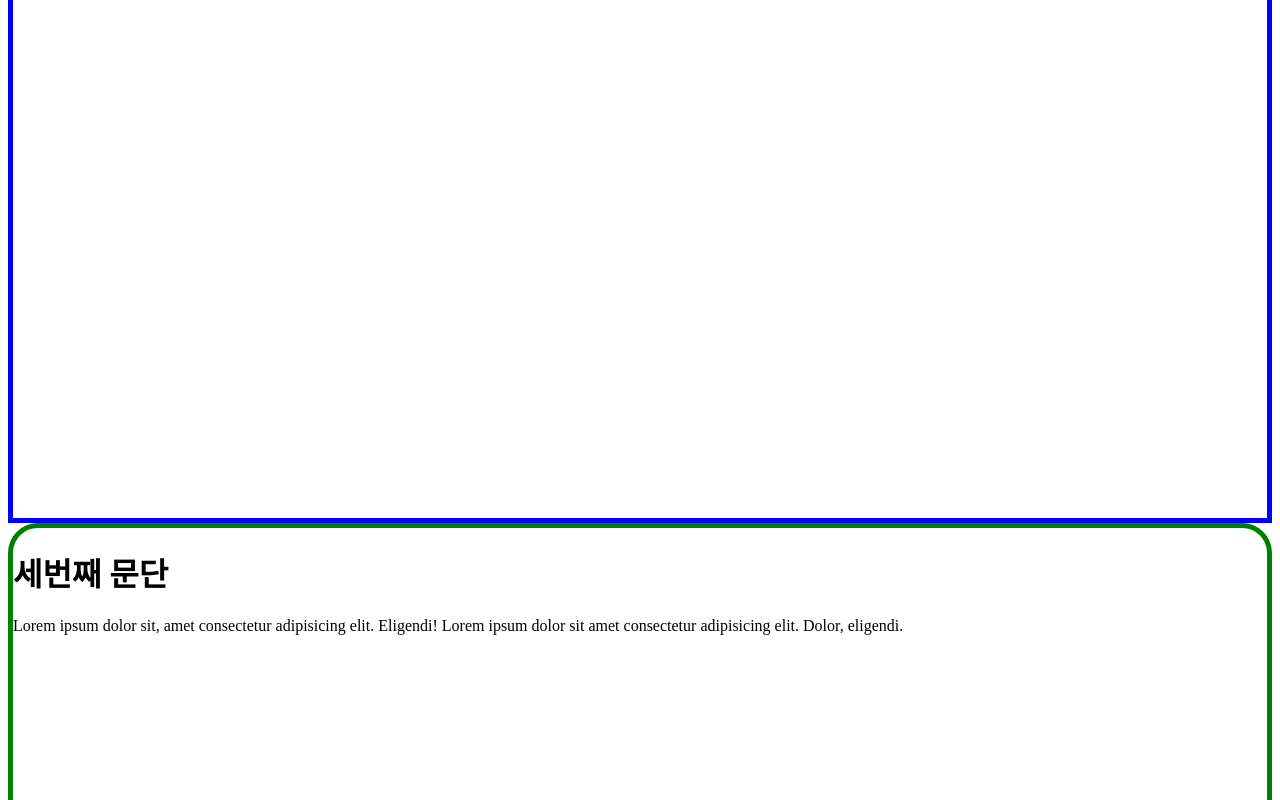
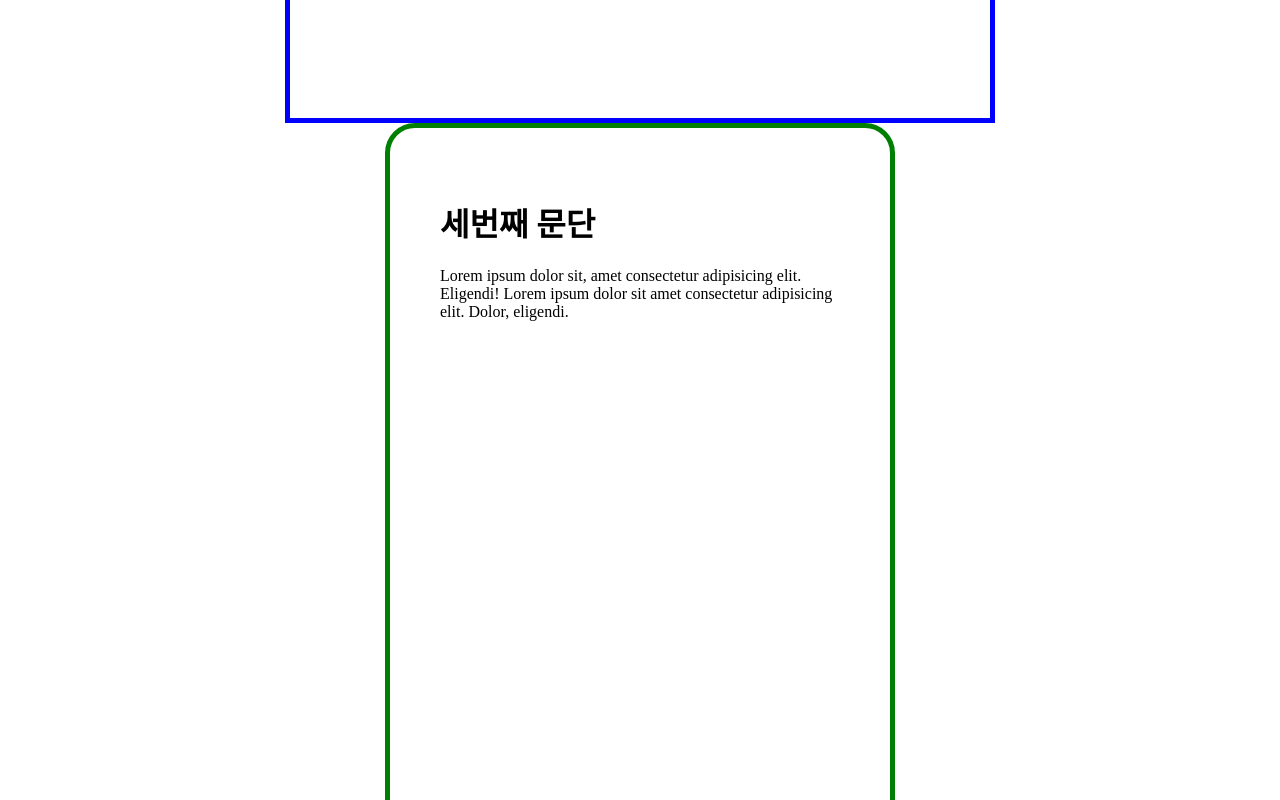
Before and after one commit to wowmalja/Bigdata, a plain HTML site: page 태그연습/a태그연습2.html in a window 1280 px wide. Shown: the part 1680-2480 px from the top of the page. Drawn offline with Linux system fonts and the light colour scheme.

Commit message:
💄 line에 width,margin추가

```diff
--- a/태그연습/style.css
+++ b/태그연습/style.css
@@ -11,19 +11,28 @@ a{
 }
 
 .box {
-    height: 1000px;
+    height: 800px;
     /* 좌.상 -> 우.상 -> 우.하 -> 좌.하 */
     border-radius: 30px 30px 0 0;
 }
 
 .line-red{
+    width: 400px;
+    margin: 0 auto;
     border: 5px solid red
 }
 
 .line-blue{
+    width: 700px;
+    margin: 0 auto;
     border: 5px solid blue
 }
 
 .line-green{
+    width: 400px;
+
+    padding: 50px;
+    margin: 0 auto;
+
     border: 5px solid green
 }
```
